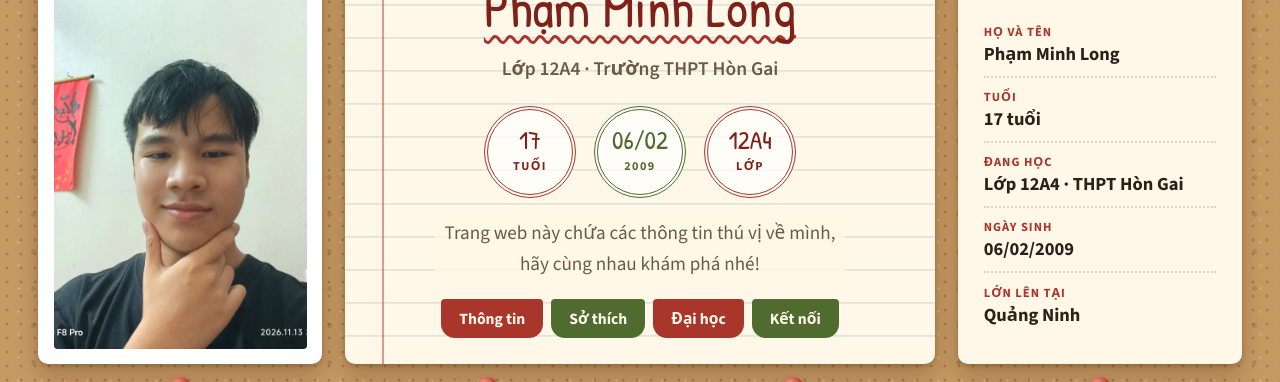
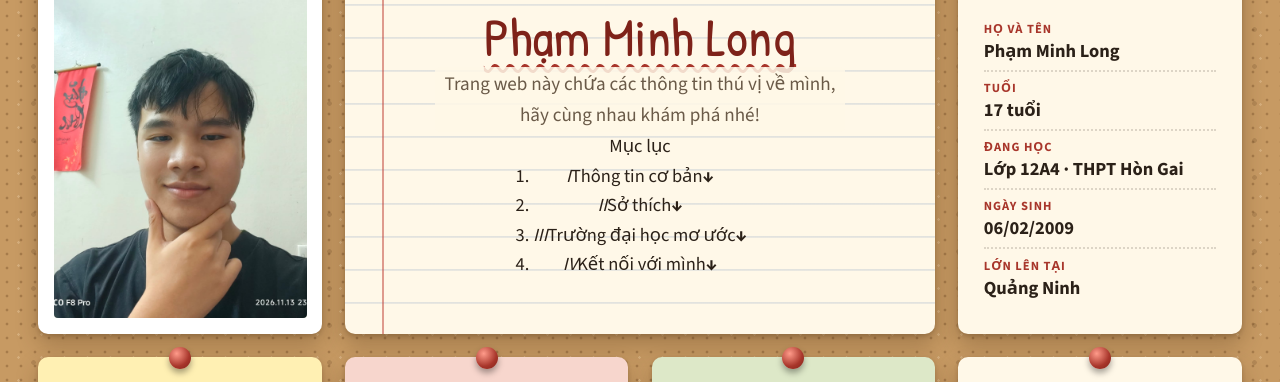
Before and after one commit to 0ten12a4/phamminhlong, a plain HTML site: page index.html in a window 1280 px wide. Shown: the part 215-597 px from the top of the page. Drawn offline with nearby package versions, Linux system fonts and the light colour scheme.

Commit message:
Update index.html

```diff
--- a/index.html
+++ b/index.html
@@ -10,7 +10,7 @@
   <link rel="preconnect" href="https://fonts.googleapis.com">
   <link rel="preconnect" href="https://fonts.gstatic.com" crossorigin>
   <link href="https://fonts.googleapis.com/css2?family=Patrick+Hand&family=Source+Sans+3:wght@400;600;700;800&display=swap" rel="stylesheet">
-  <link rel="stylesheet" href="style.css?v=5">
+  <link rel="stylesheet" href="style.css?v=6">
 </head>
 <body>
 
@@ -29,21 +29,16 @@
       <header class="note t-intro reveal">
         <div class="ribbon"><span>Xin chào, mình là</span></div>
         <p class="name"><span>Phạm Minh Long</span></p>
-        <p class="sub">Lớp 12A4 · Trường THPT Hòn Gai</p>
-
-        <div class="stamps">
-          <div class="stamp"><b>17</b><small>tuổi</small></div>
-          <div class="stamp"><b>06/02</b><small>2009</small></div>
-          <div class="stamp"><b>12A4</b><small>lớp</small></div>
-        </div>
-
         <p class="bio"><span>Trang web này chứa các thông tin thú vị về mình,</span> <span>hãy cùng nhau khám phá nhé!</span></p>
 
-        <nav class="chips" aria-label="Các phần của trang">
-          <a href="#thong-tin">Thông tin</a>
-          <a href="#so-thich">Sở thích</a>
-          <a href="#dai-hoc">Đại học</a>
-          <a href="#ket-noi">Kết nối</a>
+        <nav class="toc" aria-label="Mục lục">
+          <p class="toc-title">Mục lục</p>
+          <ol>
+            <li><a href="#thong-tin"><i>I</i><span>Thông tin cơ bản</span><em></em><b>↓</b></a></li>
+            <li><a href="#so-thich"><i>II</i><span>Sở thích</span><em></em><b>↓</b></a></li>
+            <li><a href="#dai-hoc"><i>III</i><span>Trường đại học mơ ước</span><em></em><b>↓</b></a></li>
+            <li><a href="#ket-noi"><i>IV</i><span>Kết nối với mình</span><em></em><b>↓</b></a></li>
+          </ol>
         </nav>
       </header>
 
```
